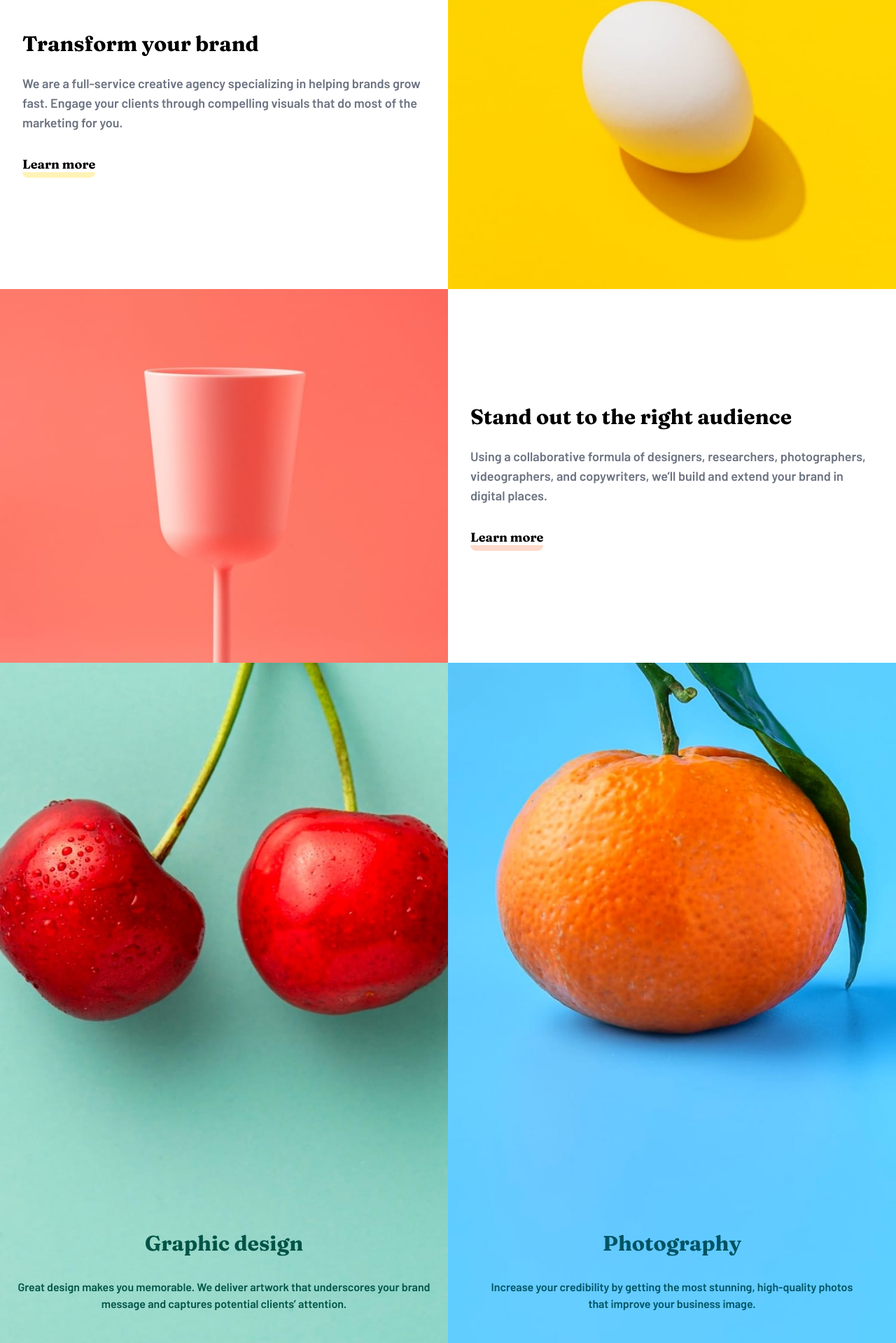
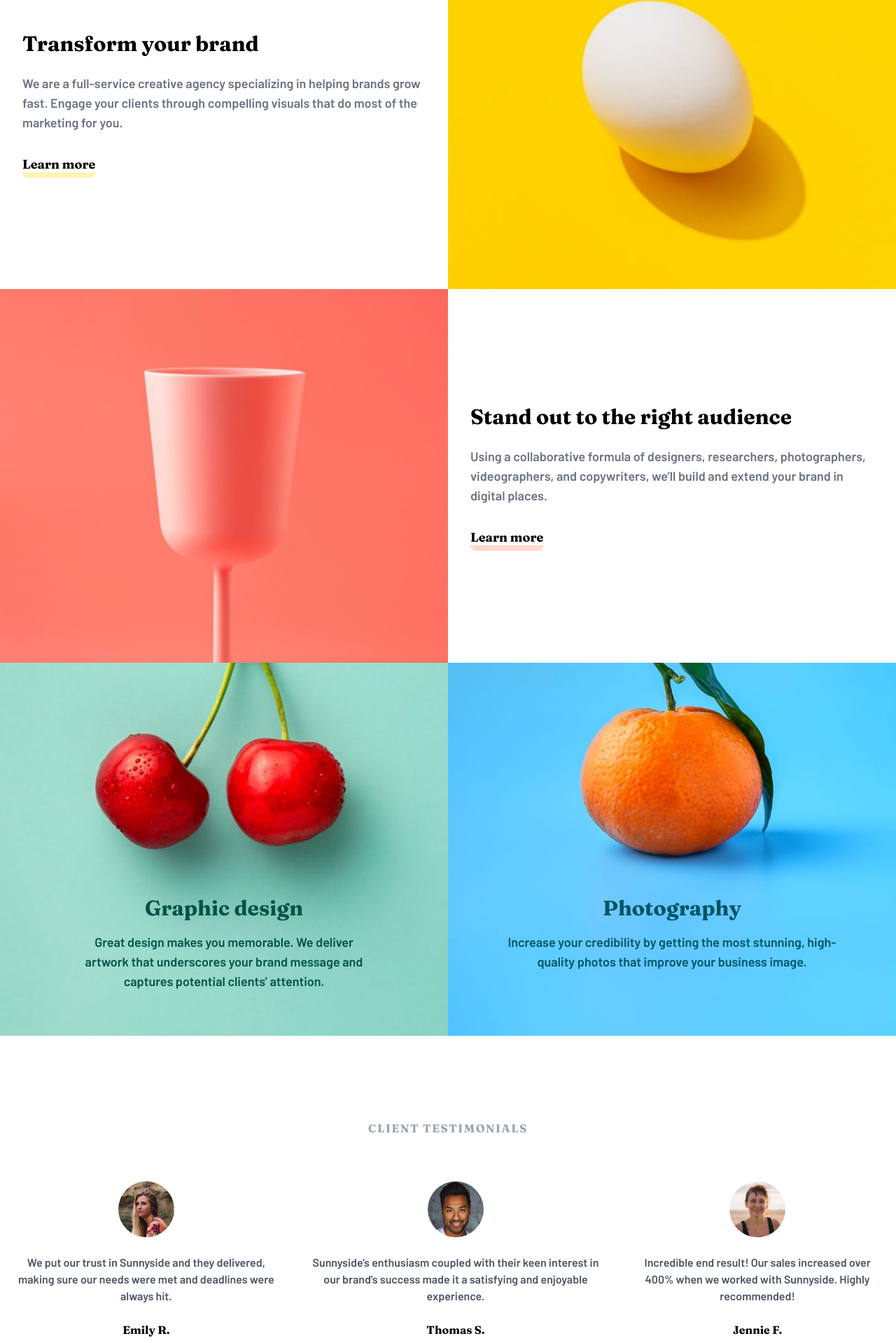
Before and after one commit to marksc26/sunnyside-app, a React (Vite) app: page / in a window 1280 px wide. Shown: the part 831-2750 px from the top of the page at 70% size. Built offline with nearby package versions, Linux system fonts and the light colour scheme.

Commit message:
updated Size and responsive

```diff
--- a/src/components/MainInfo.jsx
+++ b/src/components/MainInfo.jsx
@@ -8,6 +8,8 @@ import arrow from '../images/icon-arrow-down.svg'
 import imgHeaderDesktop from '../images/imgDesktoop/image-header.jpg'
 import eggImgDesktop from '../images/imgDesktoop/image-transform.jpg'
 import cupImgDesktop from '../images/imgDesktoop/image-stand-out.jpg'
+import graphicDImgDesk from '../images/imgDesktoop/image-graphic-design.jpg'
+import photographyDesk from '../images/imgDesktoop/image-photography.jpg'
 
 const MainInfo = () => {
 
@@ -16,52 +18,63 @@ const MainInfo = () => {
         <div className="relative">
             <img src={imgHeader} className='w-full h-auto sm:hidden'  alt="" />
             <img src={imgHeaderDesktop} className='hidden sm:flex' alt="" />
-             <div className="absolute top-0 left-0 w-full h-full flex flex-col items-center justify-center sm:-top-10">
-                <h1 className="text-white text-4xl font-bold mx-4 text-center font-Fraunces sm:tracking-widest sm:text-2xl md:text-2xl md:mt-8 lg:text-4xl 2xl:text-6xl">WE ARE CREATIVES</h1>
-                <img src={arrow} className='w-10 mt-8 sm:mt-2 sm:w-6 md:mt-6 md:w-8 lg:w-9 2xl:w-14' alt="" />
+             <div className="absolute top-0 left-0 w-full h-full flex flex-col items-center justify-center sm:-top-9 2xl:-top-20">
+                <h1 className="text-white text-4xl font-bold mx-4 text-center font-Fraunces sm:tracking-widest sm:text-2xl md:text-2xl md:mt-8 lg:text-5xl 2xl:text-6xl 3xl:text-8xl">WE ARE CREATIVES</h1>
+                <img src={arrow} className='w-10 mt-8 sm:mt-10 sm:w-4 md:mt-6 md:w-7 lg:w-7 lg:mt-20  2xl:w-12 2xl:mt-44 ' alt="" />
           </div>
         </div>
 
-        <div className='sm:grid grid-cols-2 2xl:flex 2xl:justify-center 2xl:px-80'>
+
+
+        <div className='2xl:flex flex-col justify-center items-center '>
+             <div className='sm:grid grid-cols-2 2xl:max-w-screen-2xl 2xl:flex justify-center'>
             <img src={eggImg} className='sm:hidden' alt="" />
 
-            <div className='sm:order-last'>
-               <img src={eggImgDesktop} className='hidden sm:flex' alt="" />
+            <div className='2xl:flex flex-col justify-center'>
+                <img src={eggImgDesktop} className='hidden sm:flex' alt="" />
             </div>
-            <div id='ab' className='py-12 px-5 text-center sm:order-first sm:p-0 flex flex-col sm:justify-center'>
+            <div id='ab' className='py-12 px-5 text-center sm:order-first sm:p-0 flex flex-col sm:justify-center 2xl:w-1/2'>
                 <h1 className='font-bold text-3xl mx-10 mb-6 font-Fraunces sm:text-xl sm:mx-0 sm:text-left px-8 md:text-3xl'>Transform your brand</h1>
-                <p className='text-md text-center text-gray-500 mb-8 font-Barlow sm:text-sm sm:text-left md:text-lg px-8'> We are a full-service creative agency specializing in helping brands grow fast.
+                <p className='text-md text-center text-gray-500 mb-8 font-Barlow sm:text-sm sm:text-left md:text-lg px-8 2xl:text-2xl  '> We are a full-service creative agency specializing in helping brands grow fast.
                  Engage your clients through compelling visuals that do most of the marketing for you.</p>
                 <p className='font-bold text-lg font-Fraunces sm:text-left px-8 sm:text-sm md:text-lg'><span className='border-b-8 rounded-lg border-[#fff3b6]'>Learn more</span></p>
             </div>
 
         </div>
-        <div className='sm:grid grid-cols-2  2xl:flex 2xl:justify-center 2xl:px-80'>
-            <img src={cupImg} className='sm:hidden' alt="" />
-            <div>
-               <img src={cupImgDesktop} className='hidden sm:flex' alt="" />
+    <div className='sm:grid grid-cols-2 2xl:max-w-screen-2xl 2xl:flex justify-center'>
+        <img src={cupImg} className='sm:hidden' alt='' />
+
+        <div className='flex flex-col justify-center'>
+            <img src={cupImgDesktop} className='hidden sm:flex' alt='' />
+        </div>
+
+        <div className='py-12 px-5 text-center sm:p-0 flex flex-col sm:justify-center 2xl:w-1/2'>
+            <h1 className='font-bold text-3xl mx-10 mb-6 font-Fraunces sm:text-xl sm:mx-0 sm:text-left px-8 md:text-3xl'>Stand out to the right audience</h1>
+            <p className='text-md text-center text-gray-500 mb-8 font-Barlow sm:text-sm sm:text-left md:text-lg px-8 2xl 2xl:text-2xl '>Using a collaborative formula of designers, researchers, photographers, videographers, and copywriters, we’ll build and extend your brand in digital places.</p>
+            <p className='font-bold text-lg font-Fraunces sm:text-left px-8 sm:text-sm md:text-lg'><span className='border-b-8 rounded-lg border-[#ffd9ca]'>Learn more</span></p>
             </div>
+        </div>
+        </div>
 
-            <div className='py-12 px-5 text-center sm:p-0 flex flex-col sm:justify-center'>
-                <h1 className='font-bold text-3xl mx-10 mb-6 font-Fraunces sm:text-xl sm:mx-0 sm:text-left px-8 md:text-3xl'>Stand out to the right audience</h1>
-                <p className='text-md text-center text-gray-500 mb-8 font-Barlow sm:text-sm sm:text-left md:text-lg px-8'>Using a collaborative formula of designers, researchers, photographers, videographers, and copywriters, we’ll build and extend your brand in digital places.</p>
-                <p className='font-bold text-lg font-Fraunces sm:text-left px-8 sm:text-sm md:text-lg'><span className='border-b-8 rounded-lg border-[#ffd9ca]'>Learn more</span></p>
-            </div>
 
-        </div>
-        <div className='sm:grid grid-cols-2 2xl:flex 2xl:justify-center 2xl:px-80'>
+
+
+        <div className='sm:grid grid-cols-2 2xl:flex 2xl:justify-center'>
             <div className='relative'>
-            <img id='se' src={graphicDImg} alt="" />
-            <div className='absolute top-0 left-0 w-full h-full flex flex-col items-center justify-end  md:pb-8'>
-                <h1 className='text-3xl mb-8 font-Fraunces text-[#005347]'>Graphic design</h1>
-                <p className='text-center mb-16 mx-6 font-Barlow text-[#005347]'>Great design makes you memorable. We deliver artwork that underscores your brand message and captures potential clients’ attention.</p>
+
+            <img id='se' src={graphicDImg} className='sm:hidden' alt="" />
+            <img id='se' src={graphicDImgDesk} className='hidden sm:flex' alt="" />
+            <div className='absolute -top-20 left-0  right-0 w-full h-full flex flex-col items-center justify-end sm:-top-3 sm:mb-2 lg:-top-16 2xl:-top-22 3xl:-top-22'>
+                <h1 className='text-3xl mb-4 font-Fraunces text-[#005347] sm:text-md '>Graphic design</h1>
+                <p className='text-center text-lg mx-10 font-Barlow text-[#005347] sm:text-sm sm:mx-4 lg:text-lg xl:mx-28 2xl:mx-12 3xl:mx-8 2xl:text-xl 3xl:text-2xl'>Great design makes you memorable. We deliver artwork that underscores your brand message and captures potential clients’ attention.</p>
             </div>
         </div>
         <div className='relative'>
-            <img src={photography} alt="" />
-            <div className='absolute top-0 left-0 right-0 w-full h-full flex flex-col items-center justify-end md:pb-8 px-8'>
-                <h1 className='text-3xl mb-8 font-Fraunces text-[#005364]'>Photography</h1>
-                <p className='text-center mb-16 mx-6 font-Barlow text-[#005364]'>Increase your credibility by getting the most stunning, high-quality photos that improve your business image.</p>
+            <img src={photography} className='sm:hidden' alt="" />
+            <img src={photographyDesk} className='hidden sm:flex' alt="" />
+            <div className='absolute -top-20 left-0 right-0 w-full h-full flex flex-col items-center justify-end sm:-top-3 md:-top-8 lg:-top-16 2xl:-top-18'>
+                <h1 className='text-3xl mb-4 font-Fraunces text-[#005364] sm:text-md'>Photography</h1>
+                <p className='text-center text-lg mx-6  font-Barlow text-[#005364] sm:text-sm sm:mx-4 lg:text-lg lg:mb-7 2xl:text-xl xl:px-12 2xl:px-8 3xl:mx-10 3xl:text-2xl '>Increase your credibility by getting the most stunning, high-quality photos that improve your business image.</p>
             </div>
         </div>
         </div>
--- a/src/components/ScrollButton.jsx
+++ b/src/components/ScrollButton.jsx
@@ -7,6 +7,7 @@ const ScrollButton = () => {
             <button className='fixed bottom-10 right-4 p-2 bg-[#00c2ff] text-white rounded-full shadow-lg sm:bottom-11 sm:right-8'>
                 <i className='bx bx-up-arrow-alt w-7 h-7 text-xl'></i>
             </button>
+
         </a>
     </div>
   )
--- a/src/components/Testimonials.jsx
+++ b/src/components/Testimonials.jsx
@@ -5,36 +5,36 @@ import imgJennie from '../images/image-jennie.jpg'
 
 const Testimonials = () => {
   return (
-    <section className='text-center 2xl:px-72 pb-20'>
-        <h1 className='my-10 text-gray-400 text-md font-Fraunces tracking-widest md:pt-20'>CLIENT TESTIMONIALS</h1>
+    <section className='text-center 2xl:px-52 pb-8'>
+        <h1 className='my-10 text-gray-400 text-md font-Fraunces tracking-widest md:pt-20 2xl:text-2xl'>CLIENT TESTIMONIALS</h1>
         <div className='sm:flex flex-row pt-6'>
            <div className='mb-10'>
             <div className='flex justify-center'>
-                <img className='rounded-full w-20 mb-6
+                <img className='rounded-full w-20 mb-6 3xl:w-32
                 ' src={imgEmily} alt="" />
             </div>
             <div>
-                <p className='mx-6 mb-6 text-gray-600 font-Barlow'>We put our trust in Sunnyside and they delivered, making sure our needs were met and deadlines were always hit.</p>
+                <p className='mx-6 mb-6 text-gray-600 font-Barlow 3xl:text-xl'>We put our trust in Sunnyside and they delivered, making sure our needs were met and deadlines were always hit.</p>
                 <h2 className='font-Fraunces m-1'>Emily R.</h2>
                 <p className='text-sm text-gray-400 font-Barlow'>Marketing Director</p>
             </div>
         </div>
         <div className='mb-10'>
             <div className='flex justify-center'>
-                <img src={imgThomas} className='rounded-full w-20 mb-6' alt="" />
+                <img src={imgThomas} className='rounded-full w-20 mb-6 3xl:w-32' alt="" />
             </div>
             <div>
-                <p className='mx-6 mb-6 text-gray-600 font-Barlow md:px-1 sm:px-4'>Sunnyside’s enthusiasm coupled with their keen interest in our brand’s success made it a satisfying and enjoyable experience.</p>
+                <p className='mx-6 mb-6 text-gray-600 font-Barlow md:px-1 sm:px-2 3xl:text-xl'>Sunnyside’s enthusiasm coupled with their keen interest in our brand’s success made it a satisfying and enjoyable experience.</p>
                 <h2 className='font-Fraunces mb-1'>Thomas S.</h2>
                 <p className='text-sm text-gray-400 font-Barlow'>Chief Operating Officer</p>
             </div>
         </div>
         <div className='mb-16'>
             <div className='flex justify-center'>
-                <img src={imgJennie} className='rounded-full w-20 mb-6' alt="" />
+                <img src={imgJennie} className='rounded-full w-20 mb-6 3xl:w-32' alt="" />
             </div>
             <div>
-                <p className='mx-6 mb-6 text-gray-600 font-Barlow'> Incredible end result! Our sales increased over 400% when we worked with Sunnyside. Highly recommended!</p>
+                <p className='mx-6 mb-6 text-gray-600 font-Barlow sm:mx-4 3xl:text-xl'> Incredible end result! Our sales increased over 400% when we worked with Sunnyside. Highly recommended!</p>
                 <h2 className='font-Fraunces mb-1'>Jennie F.</h2>
                 <p className='text-sm text-gray-400 font-Barlow'>Business Owner</p>
             </div>
--- a/tailwind.config.cjs
+++ b/tailwind.config.cjs
@@ -14,10 +14,12 @@ module.exports = {
     },
     screens:{
       "sm":"640px",
-      "md": "768px",
-      "lg": "1024px",
-      "xl": "1280px",
-      "2xl": "1400px"
+      "md": "728px",
+      "lg": "959px",
+      "xl": "1214px",
+      "2xl": "1440px",
+      "3xl": "1741px",
+      "4xl": "1820px"
     }
 
   },
```
Also changed, not shown: src/components/Footer.jsx (+10 -10 lines).
